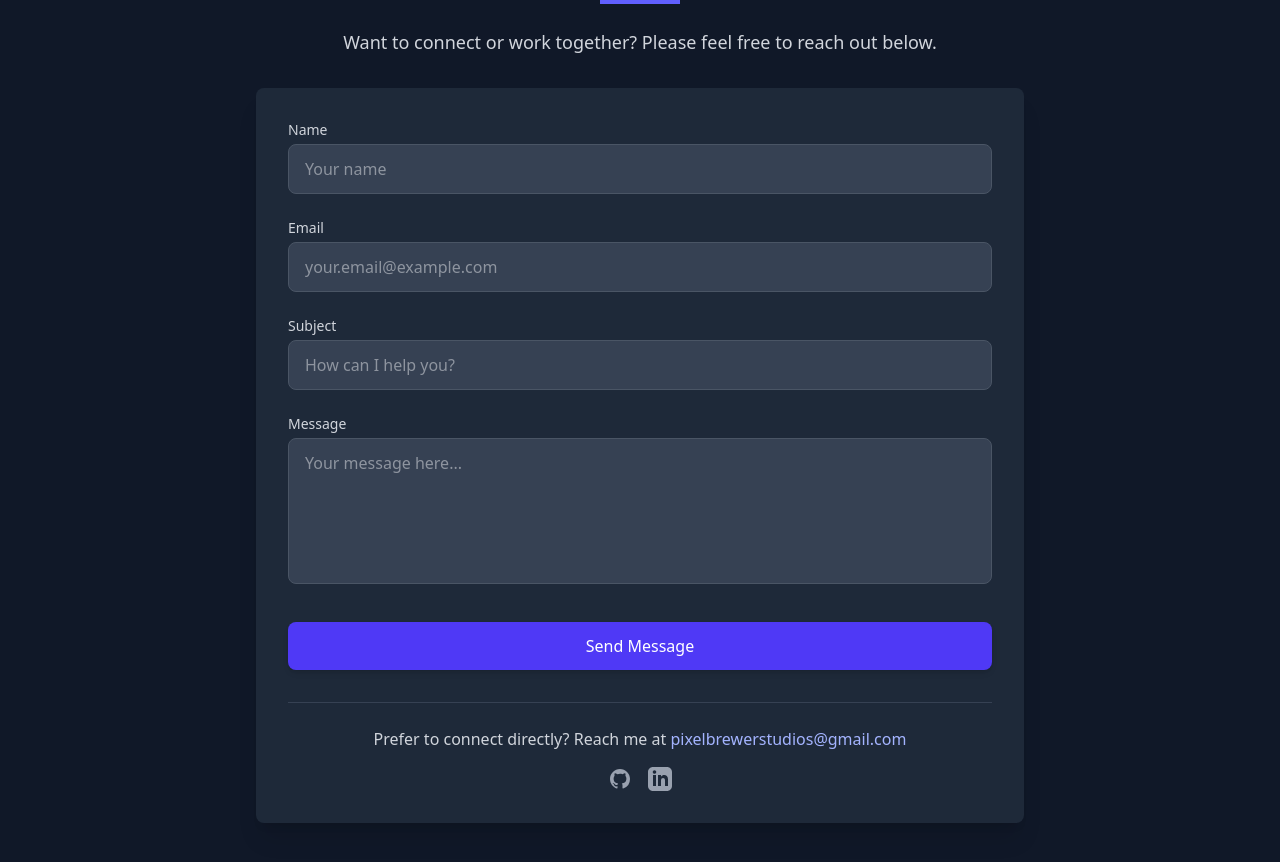
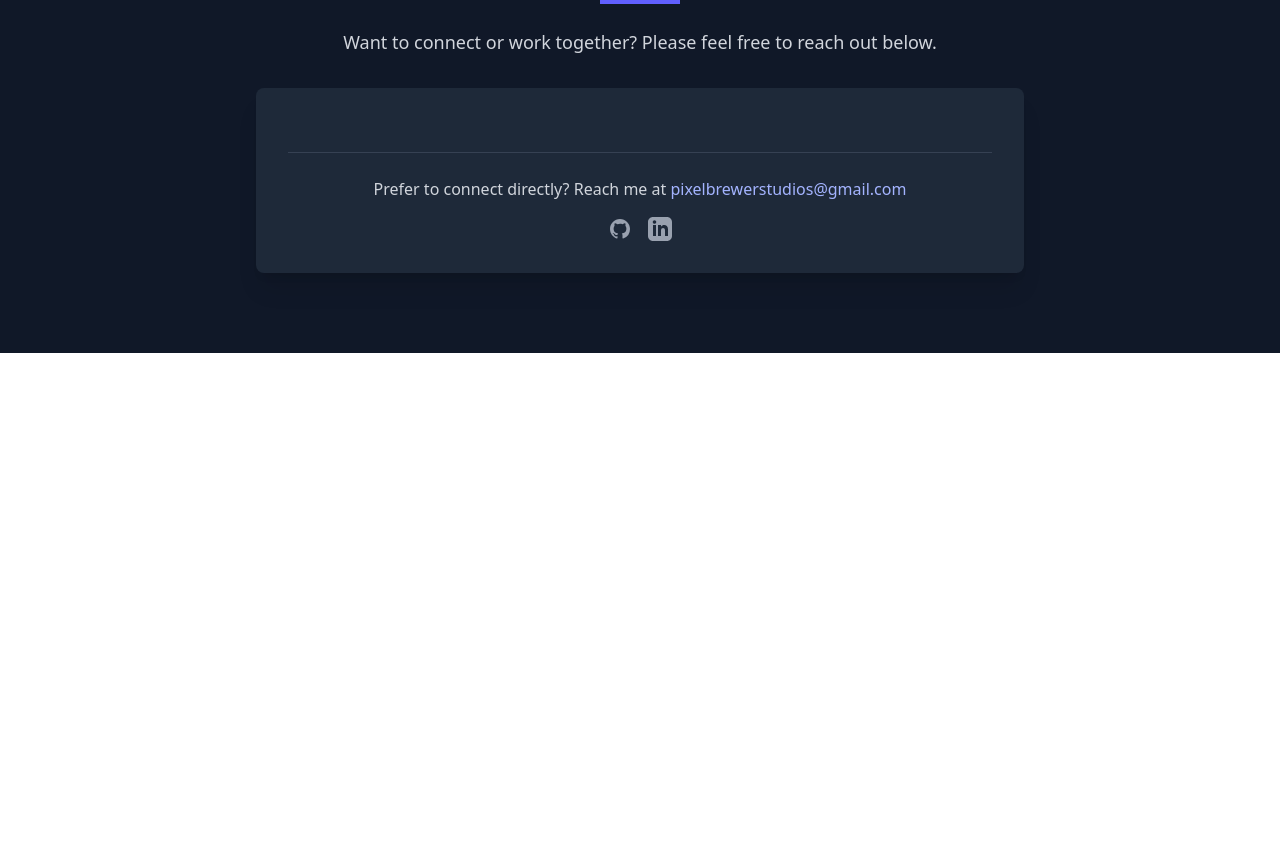
Before and after one commit to PixelBrewer/pixel-brewer-studios, an Angular app in the folder pixel-brewer-studios/: page / in a window 1280 px wide. Shown: the part 3260-4122 px from the top of the page. After the commit the page ends 3613 px from the top, so only its background shows below. Built offline with nearby package versions, Linux system fonts and the light colour scheme.

Commit message:
Commenting out form until I can figure out backend.

```diff
--- a/pixel-brewer-studios/src/app/contact/contact.component.html
+++ b/pixel-brewer-studios/src/app/contact/contact.component.html
@@ -12,8 +12,7 @@
     </header>
 
     <div class="bg-gray-800 rounded-lg shadow-xl p-6 md:p-8">
-      <form class="space-y-6">
-        <!-- Name input -->
+      <!-- <form class="space-y-6">
         <div>
           <label for="name" class="block text-sm font-medium text-gray-300 mb-1"
             >Name</label
@@ -27,7 +26,6 @@
           />
         </div>
 
-        <!-- Email input -->
         <div>
           <label
             for="email"
@@ -43,7 +41,6 @@
           />
         </div>
 
-        <!-- Subject input -->
         <div>
           <label
             for="subject"
@@ -59,7 +56,6 @@
           />
         </div>
 
-        <!-- Message textarea -->
         <div>
           <label
             for="message"
@@ -75,7 +71,6 @@
           ></textarea>
         </div>
 
-        <!-- Submit button -->
         <div class="pt-2">
           <button
             type="submit"
@@ -84,7 +79,7 @@
             Send Message
           </button>
         </div>
-      </form>
+      </form> -->
 
       <!-- Alternative contact methods -->
       <div class="mt-8 pt-6 border-t border-gray-700">
```
